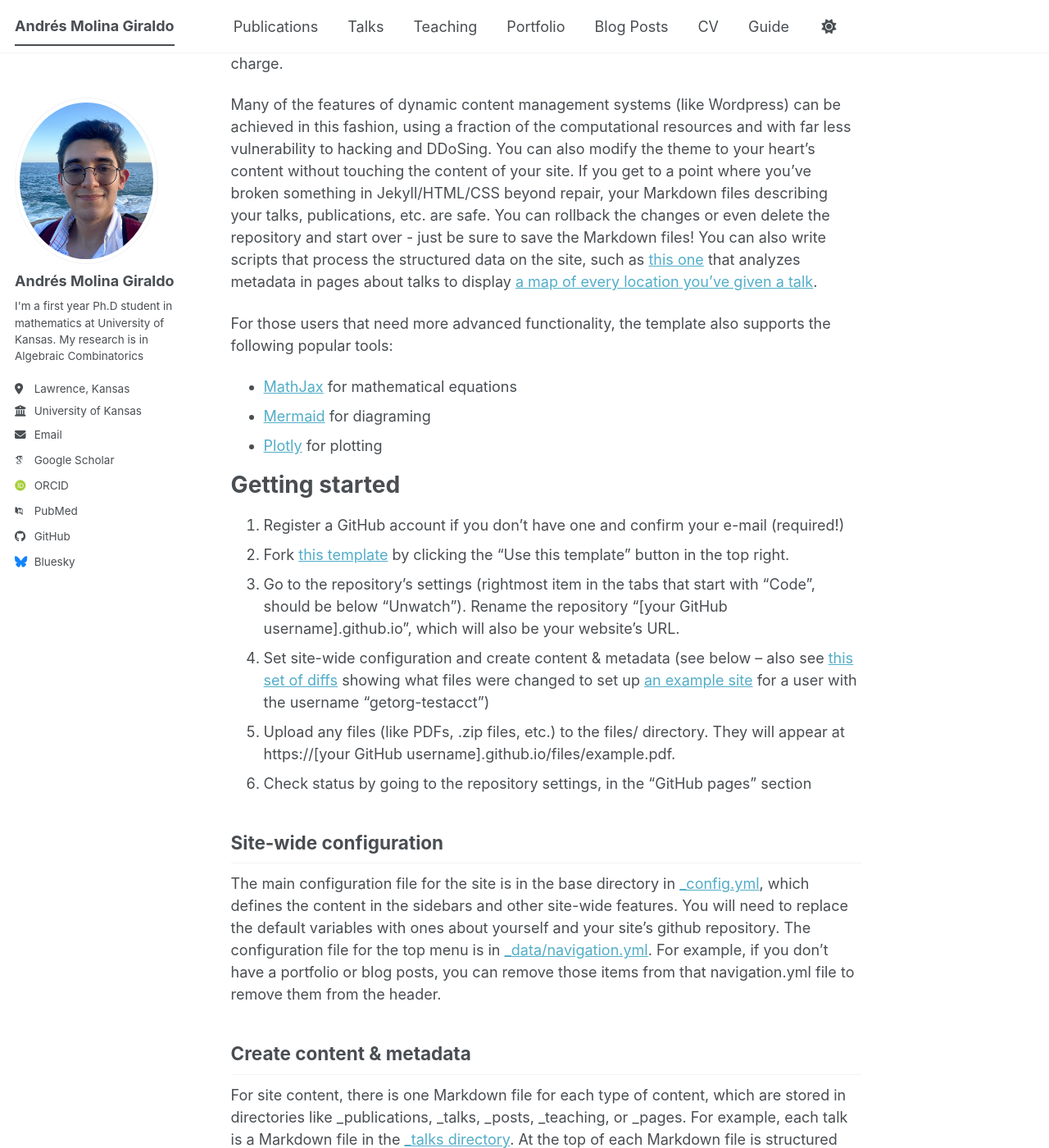
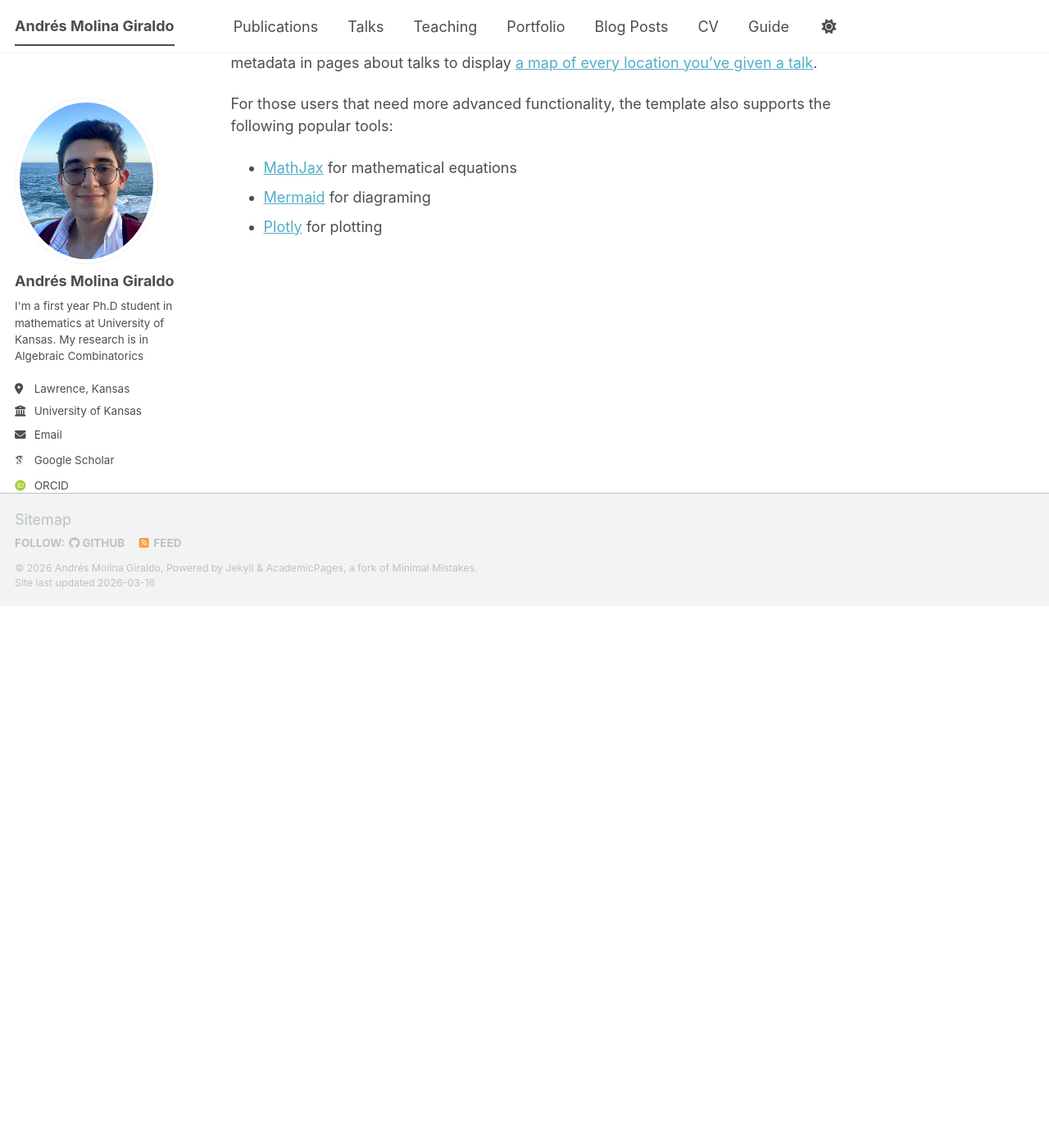
Before and after one commit to andmol20/andmol20.github.io, a Jekyll site: the page built from _pages/about.md, in a window 1280 px wide and 1400 px high, scrolled down 661 px. Shown: the whole window at 82% size. Built offline with Jekyll 4.4.1, drawn with Linux system fonts in a browser that asks for light colours; some web fonts are replaced; a script bundle is joined from its source files by our own code; library files that are not in the unit come from our copies; some of the changed text lies outside the part shown.

Commit message:
Update about.md

```diff
--- a/_pages/about.md
+++ b/_pages/about.md
@@ -1,17 +1,17 @@
 ---
 permalink: /
-title: "Academic Pages is a ready-to-fork GitHub Pages template for academic personal websites"
+title: "About Me"
 author_profile: true
 redirect_from:
   - /about/
   - /about.html
 ---
 
-This is the front page of a website that is powered by the [Academic Pages template](https://github.com/academicpages/academicpages.github.io) and hosted on GitHub pages. [GitHub pages](https://pages.github.com) is a free service in which websites are built and hosted from code and data stored in a GitHub repository, automatically updating when a new commit is made to the repository. This template was forked from the [Minimal Mistakes Jekyll Theme](https://mmistakes.github.io/minimal-mistakes/) created by Michael Rose, and then extended to support the kinds of content that academics have: publications, talks, teaching, a portfolio, blog posts, and a dynamically-generated CV. Incidentally, these same features make it a great template for anyone that needs to show off a professional template!
+
 
  You can fork [this template](https://github.com/academicpages/academicpages.github.io) right now, modify the configuration and Markdown files, add your own PDFs and other content, and have your own site for free, with no ads!
 
-A data-driven personal website
+Research Interests
 ======
 Like many other Jekyll-based GitHub Pages templates, Academic Pages makes you separate the website's content from its form. The content & metadata of your website are in structured Markdown files, while various other files constitute the theme, specifying how to transform that content & metadata into HTML pages. You keep these various Markdown (.md), YAML (.yml), HTML, and CSS files in a public GitHub repository. Each time you commit and push an update to the repository, the [GitHub pages](https://pages.github.com/) service creates static HTML pages based on these files, which are hosted on GitHub's servers free of charge.
 
@@ -21,36 +21,3 @@
 - [MathJax](https://www.mathjax.org/) for mathematical equations
 - [Mermaid](https://mermaid.js.org/) for diagraming
 - [Plotly](https://plotly.com/javascript/) for plotting
-
-Getting started
-======
-1. Register a GitHub account if you don't have one and confirm your e-mail (required!)
-1. Fork [this template](https://github.com/academicpages/academicpages.github.io) by clicking the "Use this template" button in the top right.
-1. Go to the repository's settings (rightmost item in the tabs that start with "Code", should be below "Unwatch"). Rename the repository "[your GitHub username].github.io", which will also be your website's URL.
-1. Set site-wide configuration and create content & metadata (see below -- also see [this set of diffs](https://archive.is/3TPas) showing what files were changed to set up [an example site](https://getorg-testacct.github.io) for a user with the username "getorg-testacct")
-1. Upload any files (like PDFs, .zip files, etc.) to the files/ directory. They will appear at https://[your GitHub username].github.io/files/example.pdf.
-1. Check status by going to the repository settings, in the "GitHub pages" section
-
-Site-wide configuration
-------
-The main configuration file for the site is in the base directory in [_config.yml](https://github.com/academicpages/academicpages.github.io/blob/master/_config.yml), which defines the content in the sidebars and other site-wide features. You will need to replace the default variables with ones about yourself and your site's github repository. The configuration file for the top menu is in [_data/navigation.yml](https://github.com/academicpages/academicpages.github.io/blob/master/_data/navigation.yml). For example, if you don't have a portfolio or blog posts, you can remove those items from that navigation.yml file to remove them from the header.
-
-Create content & metadata
-------
-For site content, there is one Markdown file for each type of content, which are stored in directories like _publications, _talks, _posts, _teaching, or _pages. For example, each talk is a Markdown file in the [_talks directory](https://github.com/academicpages/academicpages.github.io/tree/master/_talks). At the top of each Markdown file is structured data in YAML about the talk, which the theme will parse to do lots of cool stuff. The same structured data about a talk is used to generate the list of talks on the [Talks page](https://academicpages.github.io/talks), each [individual page](https://academicpages.github.io/talks/2012-03-01-talk-1) for specific talks, the talks section for the [CV page](https://academicpages.github.io/cv), and the [map of places you've given a talk](https://academicpages.github.io/talkmap.html) (if you run this [python file](https://github.com/academicpages/academicpages.github.io/blob/master/talkmap.py) or [Jupyter notebook](https://github.com/academicpages/academicpages.github.io/blob/master/talkmap.ipynb), which creates the HTML for the map based on the contents of the _talks directory).
-
-**Markdown generator**
-
-The repository includes [a set of Jupyter notebooks](https://github.com/academicpages/academicpages.github.io/tree/master/markdown_generator
-) that converts a CSV containing structured data about talks or presentations into individual Markdown files that will be properly formatted for the Academic Pages template. The sample CSVs in that directory are the ones I used to create my own personal website at stuartgeiger.com. My usual workflow is that I keep a spreadsheet of my publications and talks, then run the code in these notebooks to generate the Markdown files, then commit and push them to the GitHub repository.
-
-How to edit your site's GitHub repository
-------
-Many people use a git client to create files on their local computer and then push them to GitHub's servers. If you are not familiar with git, you can directly edit these configuration and Markdown files directly in the github.com interface. Navigate to a file (like [this one](https://github.com/academicpages/academicpages.github.io/blob/master/_talks/2012-03-01-talk-1.md) and click the pencil icon in the top right of the content preview (to the right of the "Raw | Blame | History" buttons). You can delete a file by clicking the trashcan icon to the right of the pencil icon. You can also create new files or upload files by navigating to a directory and clicking the "Create new file" or "Upload files" buttons.
-
-Example: editing a Markdown file for a talk
-![Editing a Markdown file for a talk](/images/editing-talk.png)
-
-For more info
-------
-More info about configuring Academic Pages can be found in [the guide](https://academicpages.github.io/markdown/), the [growing wiki](https://github.com/academicpages/academicpages.github.io/wiki), and you can always [ask a question on GitHub](https://github.com/academicpages/academicpages.github.io/discussions). The [guides for the Minimal Mistakes theme](https://mmistakes.github.io/minimal-mistakes/docs/configuration/) (which this theme was forked from) might also be helpful.
```
